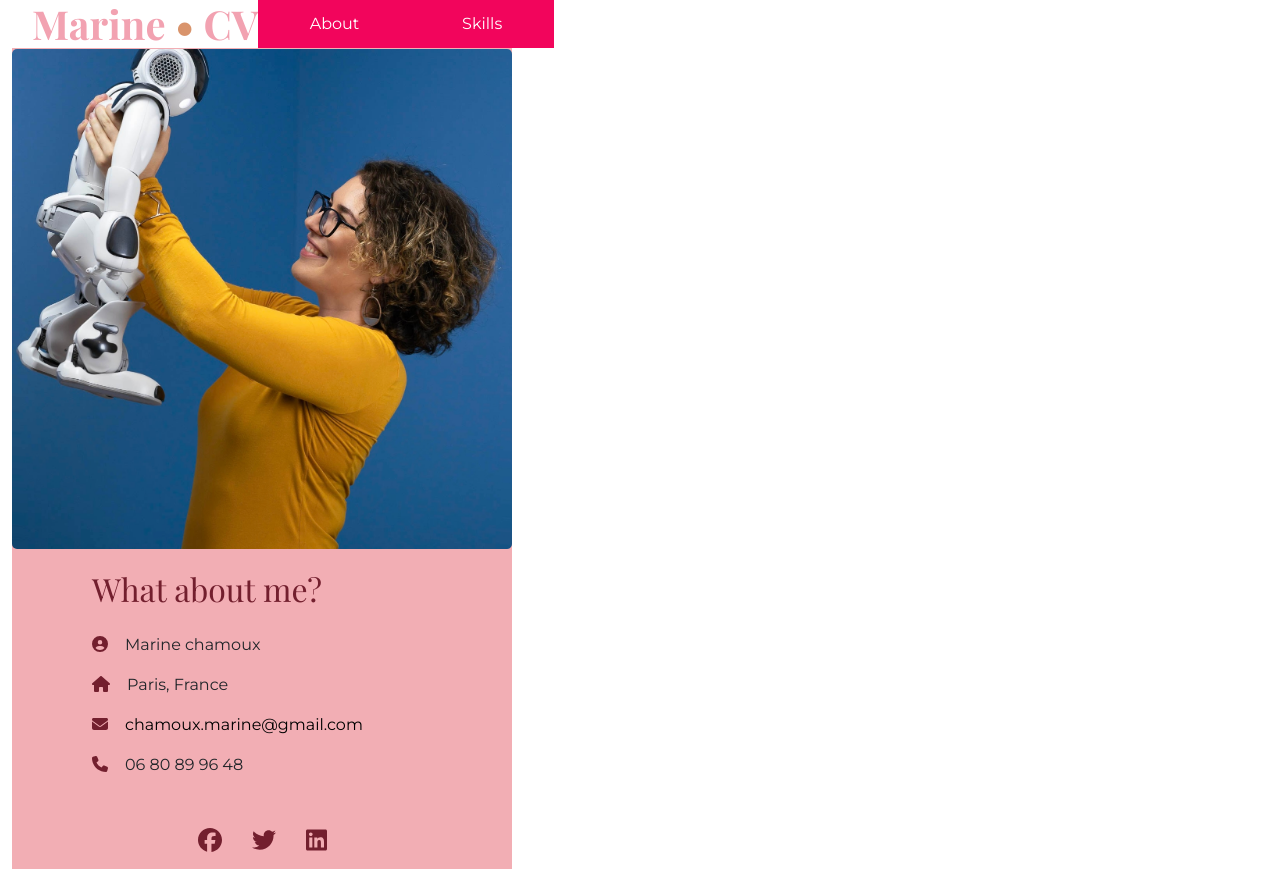
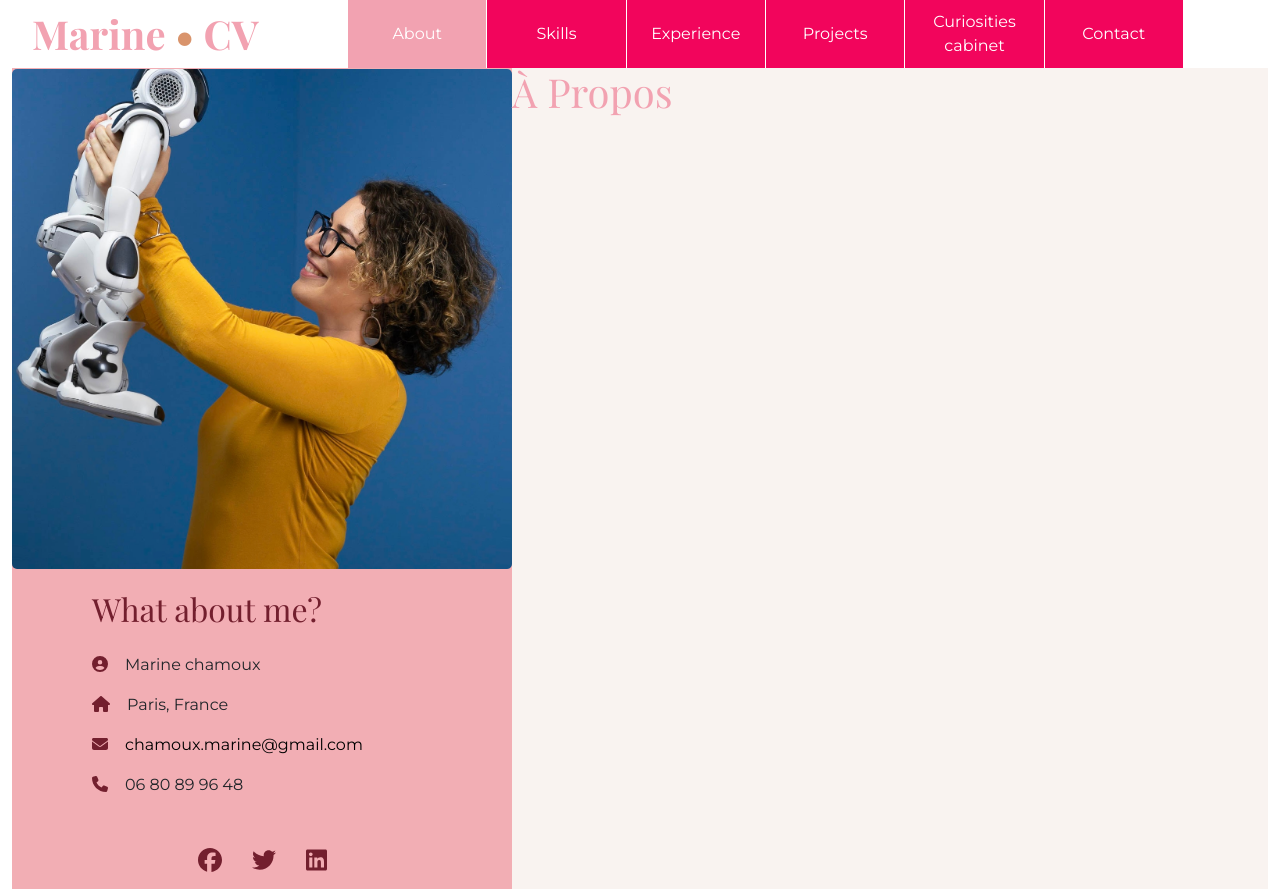
Before and after one commit to zygopter/marine.chamoux, a React (Create React App) app: page / in a window 1280 px wide. Built offline with nearby package versions, Linux system fonts and the light colour scheme.

Commit message:
Mise en place du système de navigation entre les onglets

```diff
--- a/package.json
+++ b/package.json
@@ -15,7 +15,7 @@
     "react": "^18.2.0",
     "react-dom": "^18.2.0",
     "react-hook-form": "^7.48.2",
-    "react-router-dom": "^6.20.0",
+    "react-router-dom": "^6.20.1",
     "react-scripts": "5.0.1",
     "web-vitals": "^2.1.4"
   },
--- a/src/colors.css
+++ b/src/colors.css
@@ -4,4 +4,5 @@
     --color-dusty-rose: #F2A2B1;
     --color-vivid-pink: #F2055C;
     --color-tan: #D9946C;
+    --color-light-tan: #f9f3f0;
   }
--- /dev/null
+++ b/src/components/NavButton.js
@@ -0,0 +1,12 @@
+function NavButton({ name, setActiveTab, activeTab, children }) {
+    return (
+      <button
+        className={`nav-button ${activeTab === name ? 'active' : ''}`}
+        onClick={() => setActiveTab(name)}
+      >
+        {children}
+      </button>
+    );
+  }
+
+  export default NavButton;
--- a/src/pages/Home.css
+++ b/src/pages/Home.css
@@ -17,7 +17,6 @@
     justify-content: space-between;
     align-items: stretch;
     padding: 0px 20px;
-    /* background-color: var(--color-vivid-pink);*/
     position: relative;
     width: auto; /* Assurez-vous qu'il occupe toute la largeur */
   }
@@ -26,6 +25,7 @@
     font-size: clamp(1.5rem, 5vw, 2.5rem);
     font-weight: bold;
     color: var(--color-dusty-rose);
+    align-self: center;
   }
 
   .site-name span {
@@ -35,7 +35,6 @@
   }
 
   .nav-links a {
-    margin-left: 20px;
     text-decoration: none;
     color: #fff; /* Couleur des liens */
   }
@@ -44,11 +43,10 @@
     text-decoration: underline;
   }
 
-  .top-bar .nav-button {
-    background: var(--color-vivid-pink);
-    border: none;
-    color: #fff; /* Couleur du texte */
+  .nav-links {
     padding: 0px 0px;
+    margin-left: 7vw;
+    margin-right: 5vw;
     text-align: center;
     text-decoration: none;
     font-size: 1em;
@@ -56,13 +54,30 @@
     transition: color 0.3s;
     flex-grow: 1;
     display: flex;
-    align-items: center; /* Centre le contenu verticalement */
-    justify-content: center; /* Centre le contenu horizontalement */
+    align-items: stretch;
+    justify-content: center;
   }
 
   .top-bar .nav-button:hover {
     color: #ddd; /* Couleur au survol */
     background-color: var(--color-dusty-rose);
+  }
+
+  .nav-links .nav-button {
+    flex-grow: 1;
+    width: 100%; /* Utiliser toute la largeur dans le menu */
+    padding: 10px 20px;
+    margin-right: 1px;
+    text-align: center;
+    background: var(--color-vivid-pink);
+    border: none;
+    align-items: center;
+    color: #fff;
+    /* autres styles pour les boutons dans le menu */
+  }
+
+  .nav-button.active {
+    background: var(--color-dusty-rose);
   }
 
   .hamburger {
@@ -74,6 +89,10 @@
     .hamburger {
       display: block; /* Afficher le bouton hamburger */
       position: relative;
+      background-color: #fff;
+      border: none;
+      color: var(--color-vivid-pink);
+      font-size: 1.2em;
     }
 
     .nav-links {
@@ -84,7 +103,7 @@
         right: 0;
         background-color: #fff; /* ou toute autre couleur */
         width: 50%; /* Faites en sorte que le menu occupe toute la largeur */
-        padding: 10px;
+        padding: 0px;
         max-height: 0;
         overflow: hidden;
         transform: translateY(-10px) scaleY(0.95); /* Légèrement en haut et réduit */
@@ -173,8 +192,19 @@
     color: #555; /* Couleur au survol */
   }
 
+  .content-area {
+    display: flex;
+    flex-direction: row;
+  }
+
+  @media (max-width: 768px) {
+    .content-area {
+        flex-direction: column;
+      }
+  }
 
   .main-content {
     /* Styles pour la section de contenu */
     flex-grow: 1;
+    background-color: var(--color-light-tan);
   }
--- a/src/pages/Home.js
+++ b/src/pages/Home.js
@@ -4,10 +4,13 @@ import { faEnvelope, faPhone, faHouse, faLaptop, faCircleUser } from '@fortaweso
 import { faFacebook, faTwitter, faLinkedin } from '@fortawesome/free-brands-svg-icons';
 
 import './Home.css'; // Assurez-vous de créer ce fichier pour vos styles
+import NavButton from  '../components/NavButton';
+import About from './About';
 
 function Home() {
     const [isMenuOpen, setIsMenuOpen] = React.useState(false);
     const menuRef = useRef(); // Référence au menu
+    const [activeTab, setActiveTab] = useState('home'); // 'home' est l'onglet par défaut
 
     const toggleMenu = () => {
     setIsMenuOpen(!isMenuOpen);
@@ -31,23 +34,30 @@ function Home() {
         <div className="container">
             <nav className="top-bar">
                 <h1 className="site-name">Marine  <span class="site-name-color-part">&#8226;</span> CV</h1>
-            <button className="nav-button" onClick="location.href='#home';">About</button>
-            <button className="nav-button" onClick="location.href='#home';">Skills</button>
+                {/* <button className="nav-button" onClick="location.href='#home';">About</button>
+                <button className="nav-button" onClick="location.href='#home';">Skills</button> */}
                 <button className="hamburger" onClick={toggleMenu}>
                     {/* Icône de menu hamburger ou simple texte */}
                     &#9776;
                 </button>
                 <div ref={menuRef} className={`nav-links ${isMenuOpen ? 'open' : ''}`}>
-            <a href="#about">À Propos</a>
+                    <NavButton name="home" setActiveTab={setActiveTab} activeTab={activeTab}>About</NavButton>
+                    <NavButton name="skills" setActiveTab={setActiveTab} activeTab={activeTab}>Skills</NavButton>
+                    <NavButton name="experience" setActiveTab={setActiveTab} activeTab={activeTab}>Experience</NavButton>
+                    <NavButton name="projects" setActiveTab={setActiveTab} activeTab={activeTab}>Projects</NavButton>
+                    <NavButton name="curiosities" setActiveTab={setActiveTab} activeTab={activeTab}>Curiosities cabinet</NavButton>
+                    <NavButton name="contact" setActiveTab={setActiveTab} activeTab={activeTab}>Contact</NavButton>
+                {/* <a href="#about">À Propos</a>
                 <a href="#skills">Compétences</a>
                 <a href="#experiments">Expériences</a>
                 <a href="#experiments">Projets</a>
                 <a href="#experiments">Cabinet des curiosités</a>
-            <a href="#experiments">Contact</a>
+                <a href="#experiments">Contact</a> */}
                 {/* Autres liens si nécessaire */}
                 </div>
             </nav>
 
+            <div className="content-area">
                 <aside className="sidebar">
                     <div className="sidebar-photo">
                     {/* Votre photo de profil ici */}
@@ -78,8 +88,12 @@ function Home() {
                 </aside>
 
                 <main className="main-content">
-            {/* Contenu principal, comme l'intro, à propos, portfolio, contact */}
+                    {activeTab === 'home' && <About />}
+                    {activeTab === 'skills' && <About />}
+                    {activeTab === 'experience' && <About />}
+                    {/* ... autres conditions pour afficher les sections ... */}
                 </main>
+            </div>
         </div>
     );
 }
```
Also changed, not shown: 1 other file (tests, documents, lock files or other folders). Lines whose indentation alone changed are shown as unchanged.
